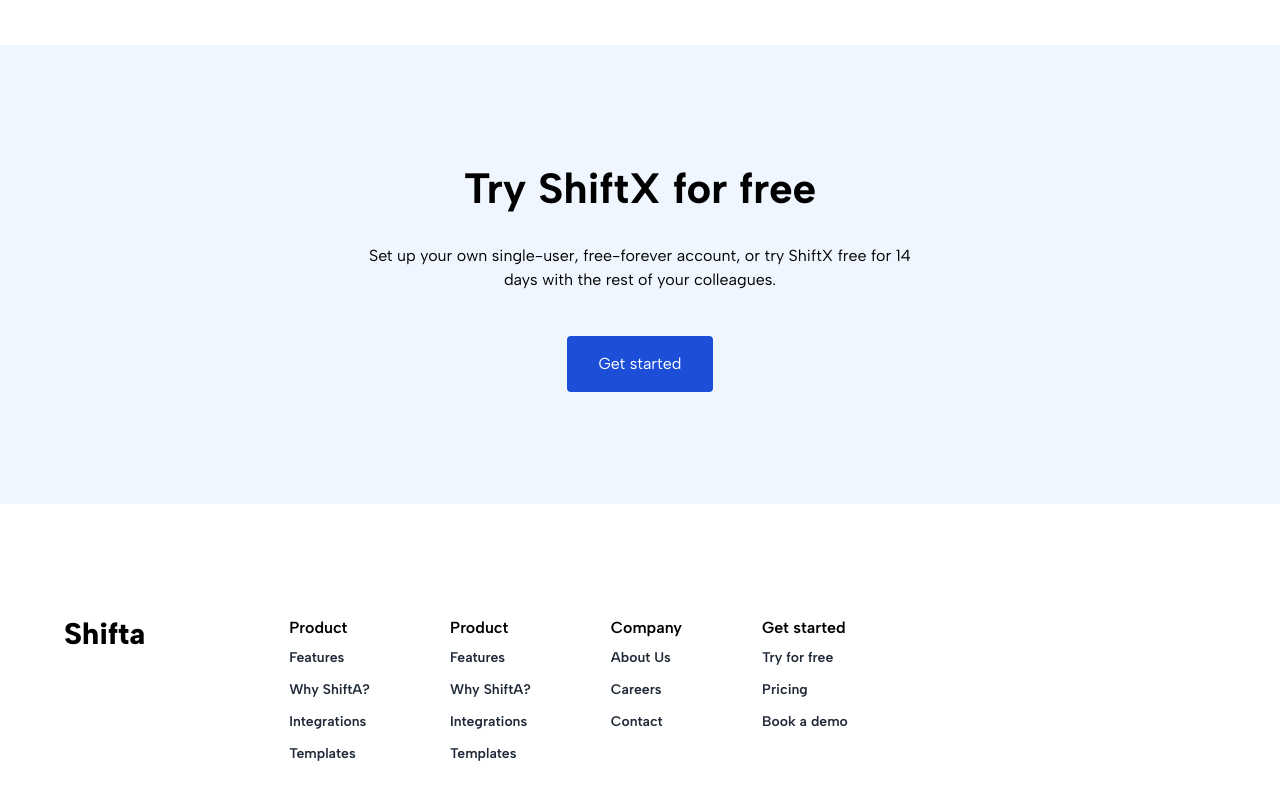
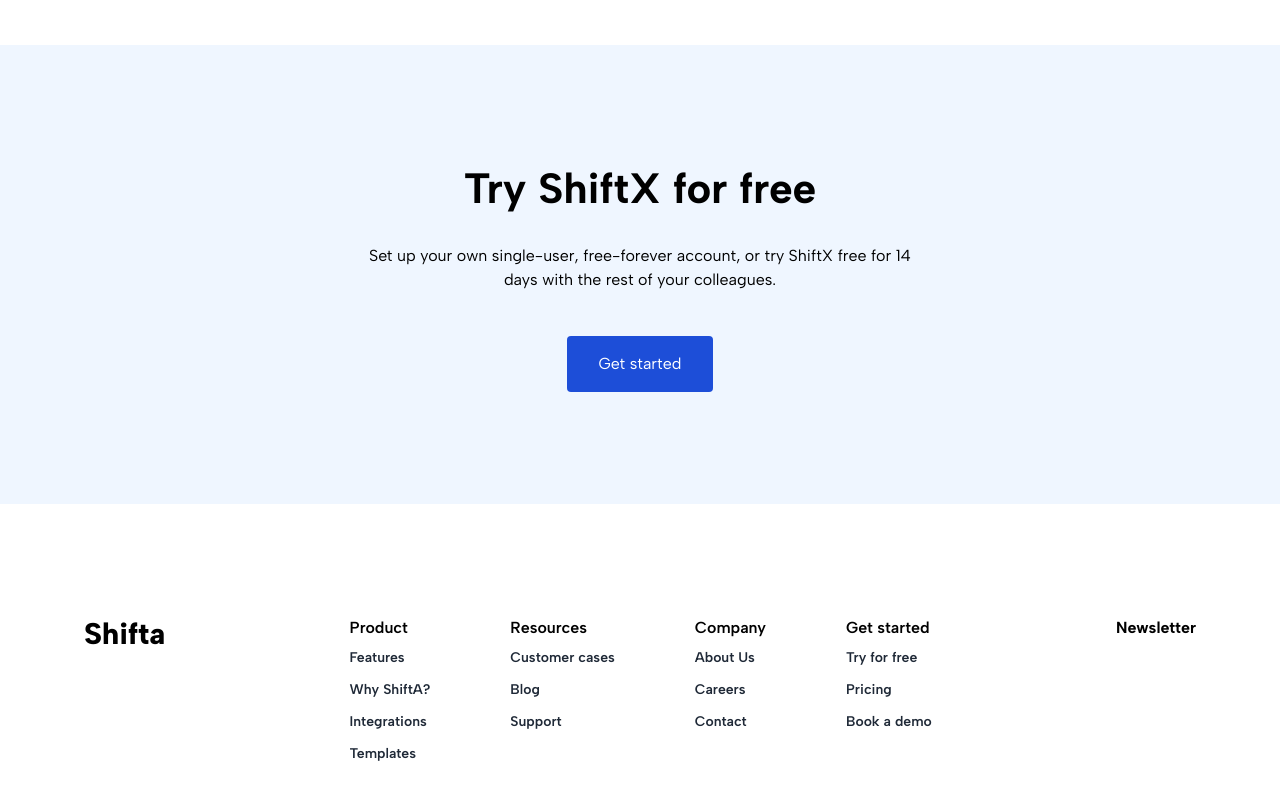
Before and after one commit to franicon/shift-a, a Vue app: page / in a window 1280 px wide. Shown: the part 2254-3054 px from the top of the page. Built offline with nearby package versions, Linux system fonts and the light colour scheme.

Commit message:
feat:development
* build landing page

```diff
--- a/src/components/home/Banner.vue
+++ b/src/components/home/Banner.vue
@@ -124,10 +124,10 @@
       <button class="btn-blue mt-5">Get started</button>
     </div>
   </section>
-  <footer class="py-28 max-w-6xl mx-auto">
+  <footer class="py-28 p-5 max-w-6xl mx-auto">
     <div class="flex flex-col lg:flex-row  items-start">
-      <h1 class=" font-extrabold text-3xl pr-36">Shifta</h1>
-      <div class="flex space-x-20 flex-col lg:flex-row">
+      <h1 class=" font-extrabold text-3xl">Shifta</h1>
+      <div class="flex md:space-x-20 space-y-12 md:mx-auto md:space-y-0 flex-col md:flex-row">
         <div class="space-y-2">
           <h1 class="font-semibold">Product</h1>
           <div class="text-sm font-semibold group text-gray-800 space-y-3">
@@ -138,12 +138,11 @@
           </div>
         </div>
         <div class="space-y-2">
-          <h1 class="font-semibold">Product</h1>
-          <div class="text-sm font-semibold group text-gray-800 space-y-3">
-            <a href="" class="group-hover:text-blue-700">Features</a>
-            <p>Why ShiftA?</p>
-            <p>Integrations</p>
-            <p>Templates</p>
+          <h1 class="font-semibold">Resources</h1>
+          <div class="text-sm font-semibold text-gray-800 space-y-3">
+            <p><a href="" class="hover:text-blue-700">Customer cases</a></p>
+            <p><a href="" class="hover:text-blue-700">Blog</a></p>
+            <p><a href="" class="hover:text-blue-700">Support</a></p>
           </div>
         </div>
         <div class="space-y-2">
@@ -162,6 +161,9 @@
             <p><a href="" class="hover:text-blue-700">Book a demo</a></p>
           </div>
         </div>
+      </div>
+      <div class="flex flex-col">
+        <p class="font-bold">Newsletter</p>
       </div>
     </div>
   </footer>
```
